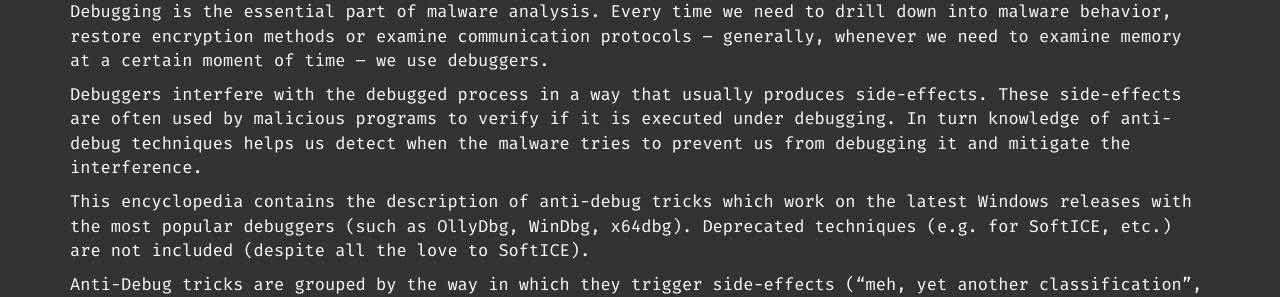
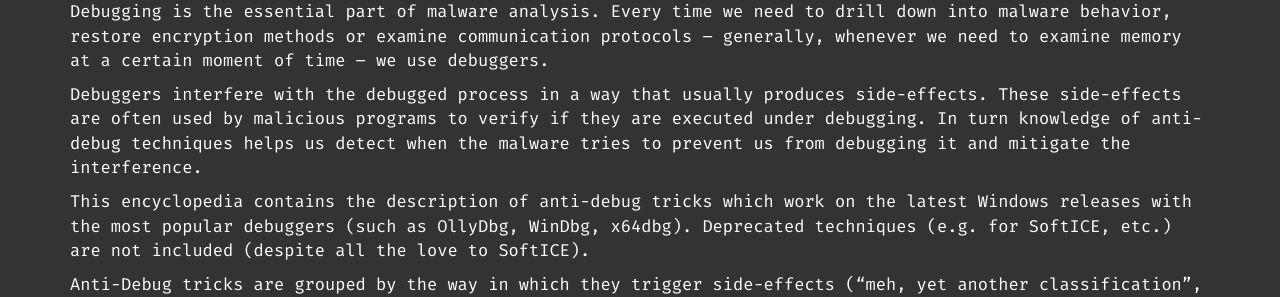
Before and after one commit to CheckPointSW/Anti-Debug-DB, a Jekyll site: the page built from about.md, in a window 1280 px wide. Shown: the part 225-522 px from the top of the page. Built offline with Jekyll 4.4.1, drawn with Linux system fonts in a browser that asks for light colours; nearby versions of some CDN libraries; some web fonts are replaced; comment, search, counter and statistics services are not loaded.

```diff
--- a/about.md
+++ b/about.md
@@ -6,7 +6,7 @@ permalink: /about/
 
 Debugging is the essential part of malware analysis. Every time we need to drill down into malware behavior, restore encryption methods or examine communication protocols – generally, whenever we need to examine memory at a certain moment of time – we use debuggers.
 
-Debuggers interfere with the debugged process in a way that usually produces side-effects. These side-effects are often used by malicious programs to verify if it is executed under debugging. In turn knowledge of anti-debug techniques helps us detect when the malware tries to prevent us from debugging it and mitigate the interference.
+Debuggers interfere with the debugged process in a way that usually produces side-effects. These side-effects are often used by malicious programs to verify if they are executed under debugging. In turn knowledge of anti-debug techniques helps us detect when the malware tries to prevent us from debugging it and mitigate the interference.
 
 This encyclopedia contains the description of anti-debug tricks which work on the latest Windows releases with the most popular debuggers (such as OllyDbg, WinDbg, x64dbg). Deprecated techniques (e.g. for SoftICE, etc.) are not included (despite all the love to SoftICE).
 
```
Also changed, not shown: README.md.
